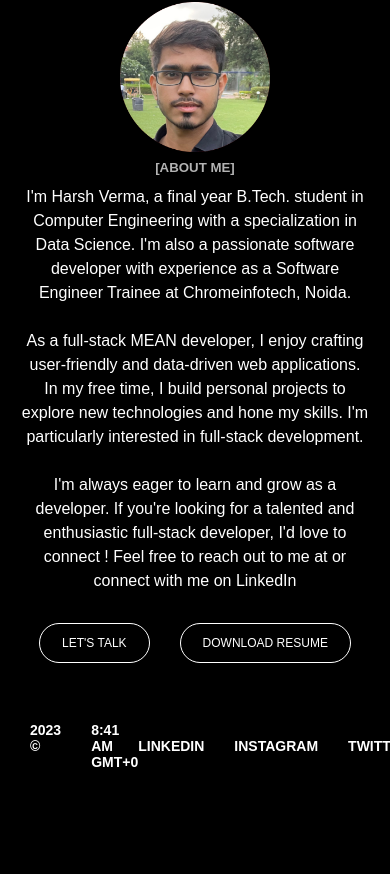
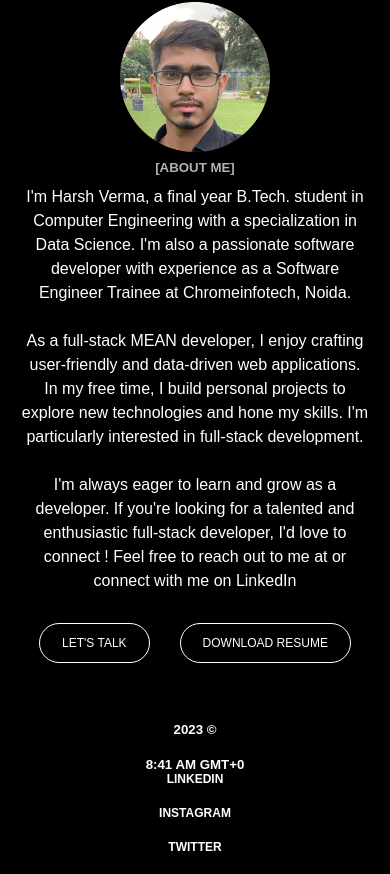
Before and after one commit to Haarsh1306/Portfolio, an Angular app: page / in a window 390 px wide. Shown: the part 1739-2613 px from the top of the page. Before the commit the page ends 2529 px from the top, so only its background shows below. Built offline with nearby package versions, Linux system fonts and the light colour scheme.

Commit message:
footer update

```diff
--- a/src/app/footer/footer.component.css
+++ b/src/app/footer/footer.component.css
@@ -4,29 +4,23 @@
   align-items: center;
   padding: 20px 30px;
   color: white;
-  /* background-color: red; */
 }
 
-.left{
+.left, .right{
   display: flex;
   gap: 30px;
 }
 
-.right{
-  display: flex;
-  gap: 30px;
-}
-.right a, h5{
+.right a, .right h5{
   text-decoration: none;
   color: white;
   text-transform: uppercase;
   font-size: 14px;
   font-weight: 600;
   position: relative;
-
 }
 
-a::before ,h5::before{
+a::before, h5::before{
   content: "";
   position: absolute;
   bottom: -3px;
@@ -43,3 +37,23 @@ a:hover::before, h5:hover::before {
   transform-origin: left;
   transform: scaleX(1);
 }
+
+/* Media query for smaller screens */
+@media (max-width: 768px) {
+  .footer {
+    flex-direction: column;
+    align-items: center;
+    padding: 20px;
+  }
+
+  .left, .right {
+    flex-direction: column;
+    align-items: center;
+    gap: 20px;
+  }
+
+
+  .right a, .right h5 {
+    font-size: 12px;
+  }
+}
```
